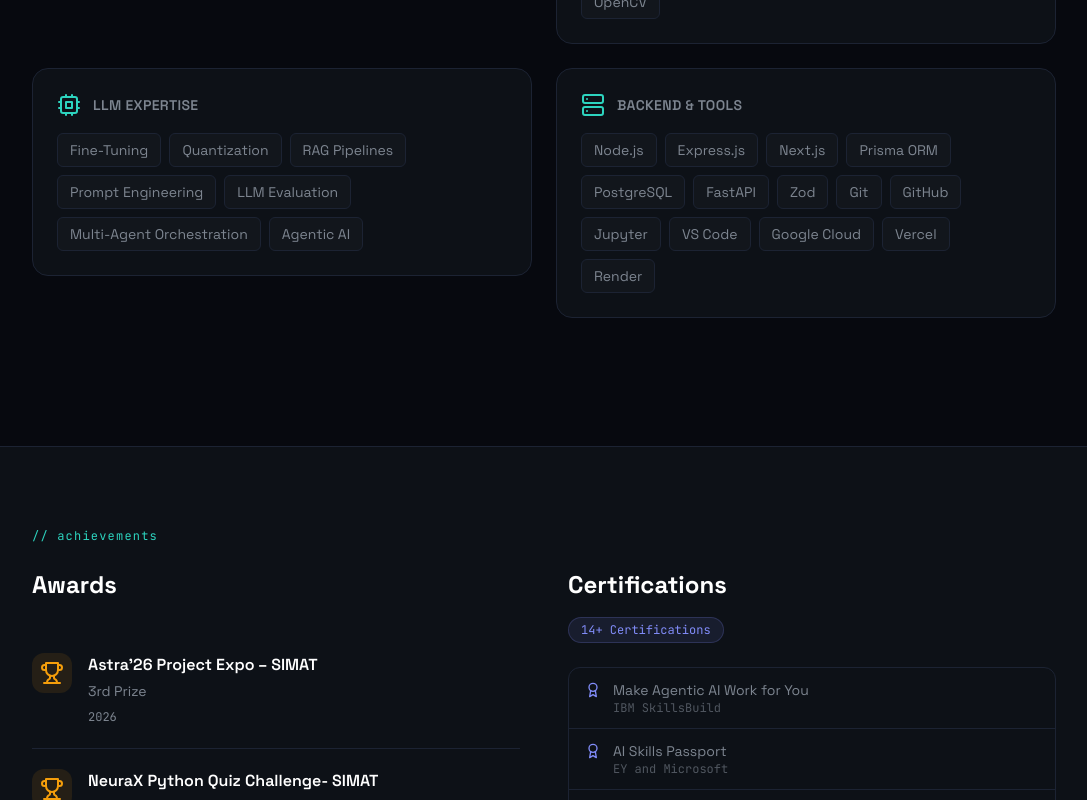
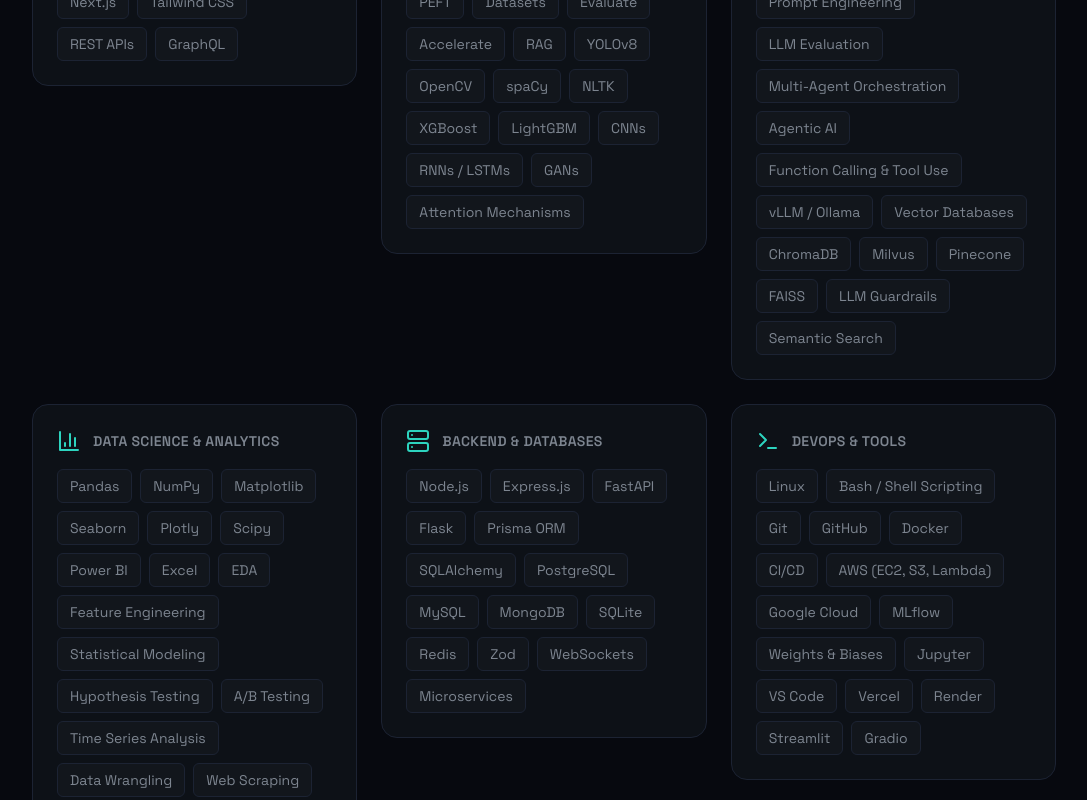
Before and after one commit to navvv29/Navaneed_Portfolio, a React (Vite) app: page / in a window 1280 px wide. Shown: the part 9560-10360 px from the top of the page, without its empty margins (96-1183 px from the left). Built offline with nearby package versions, Linux system fonts and the light colour scheme; the HTML template or start-up script is replaced by a standard one.

Commit message:
feat: expand skills section with 90+ skills across 6 categories including Linux, Docker, Data Science

```diff
--- a/src/sections/SkillsSection.tsx
+++ b/src/sections/SkillsSection.tsx
@@ -1,5 +1,5 @@
 import React from 'react';
-import { Code2, Brain, Cpu, Server } from 'lucide-react';
+import { Code2, Brain, Cpu, Server, BarChart3, Terminal } from 'lucide-react';
 import { FadeIn } from '../components/FadeIn';
 
 interface SkillCategory {
@@ -26,6 +26,10 @@
       'CSS',
       'SQL',
       'ReactJS',
+      'Next.js',
+      'Tailwind CSS',
+      'REST APIs',
+      'GraphQL',
     ],
   },
   {
@@ -47,6 +51,14 @@
       'RAG',
       'YOLOv8',
       'OpenCV',
+      'spaCy',
+      'NLTK',
+      'XGBoost',
+      'LightGBM',
+      'CNNs',
+      'RNNs / LSTMs',
+      'GANs',
+      'Attention Mechanisms',
     ],
   },
   {
@@ -54,34 +66,89 @@
     title: 'LLM Expertise',
     icon: <Cpu size={24} />,
     skills: [
-      'Fine-Tuning',
-      'Quantization',
+      'Fine-Tuning (LoRA / QLoRA)',
+      'Quantization (GGUF / GPTQ)',
       'RAG Pipelines',
       'Prompt Engineering',
       'LLM Evaluation',
       'Multi-Agent Orchestration',
       'Agentic AI',
+      'Function Calling & Tool Use',
+      'vLLM / Ollama',
+      'Vector Databases',
+      'ChromaDB',
+      'Milvus',
+      'Pinecone',
+      'FAISS',
+      'LLM Guardrails',
+      'Semantic Search',
     ],
   },
   {
     id: 4,
-    title: 'Backend & Tools',
+    title: 'Data Science & Analytics',
+    icon: <BarChart3 size={24} />,
+    skills: [
+      'Pandas',
+      'NumPy',
+      'Matplotlib',
+      'Seaborn',
+      'Plotly',
+      'Scipy',
+      'Power BI',
+      'Excel',
+      'EDA',
+      'Feature Engineering',
+      'Statistical Modeling',
+      'Hypothesis Testing',
+      'A/B Testing',
+      'Time Series Analysis',
+      'Data Wrangling',
+      'Web Scraping',
+    ],
+  },
+  {
+    id: 5,
+    title: 'Backend & Databases',
     icon: <Server size={24} />,
     skills: [
       'Node.js',
       'Express.js',
-      'Next.js',
+      'FastAPI',
+      'Flask',
       'Prisma ORM',
+      'SQLAlchemy',
       'PostgreSQL',
-      'FastAPI',
+      'MySQL',
+      'MongoDB',
+      'SQLite',
+      'Redis',
       'Zod',
+      'WebSockets',
+      'Microservices',
+    ],
+  },
+  {
+    id: 6,
+    title: 'DevOps & Tools',
+    icon: <Terminal size={24} />,
+    skills: [
+      'Linux',
+      'Bash / Shell Scripting',
       'Git',
       'GitHub',
+      'Docker',
+      'CI/CD',
+      'AWS (EC2, S3, Lambda)',
+      'Google Cloud',
+      'MLflow',
+      'Weights & Biases',
       'Jupyter',
       'VS Code',
-      'Google Cloud',
       'Vercel',
       'Render',
+      'Streamlit',
+      'Gradio',
     ],
   },
 ];
@@ -105,7 +172,7 @@
         </FadeIn>
 
         {/* Skills Grid */}
-        <div className="grid grid-cols-1 sm:grid-cols-2 gap-6 mt-12">
+        <div className="grid grid-cols-1 sm:grid-cols-2 lg:grid-cols-3 gap-6 mt-12">
           {skillCategories.map((category, idx) => (
             <FadeIn
               key={category.id}
```
Also changed, not shown: 1 other file (tests, documents, lock files or other folders).
